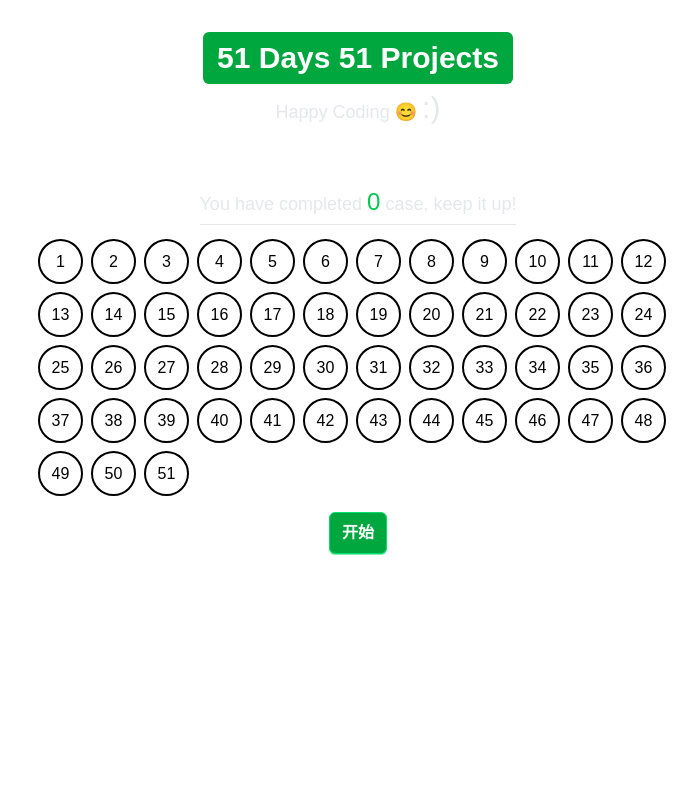
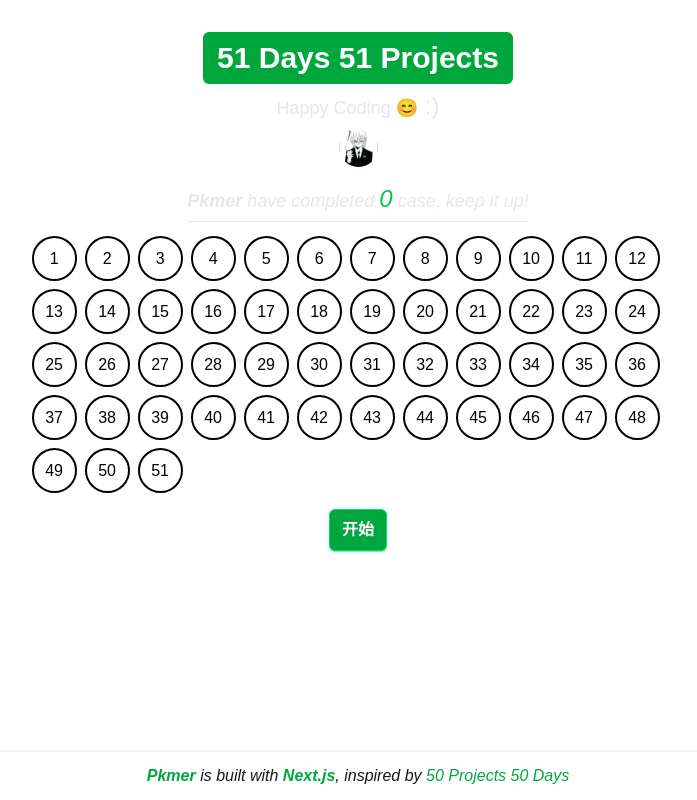
Before and after one commit to upangka/50days50projectsUseNextJs, a Next.js app: page / in a window 1280 px wide. Shown: the whole page, without its empty margins (282-979 px from the left). Built offline with nearby package versions, Linux system fonts and the light colour scheme.

Commit message:
refactor(首页): 优化首页

```diff
--- a/src/app/layout.tsx
+++ b/src/app/layout.tsx
@@ -24,7 +24,29 @@ export default function RootLayout({
 }>) {
   return (
     <html lang='en'>
-      <body className={`${geistSans.variable} ${geistMono.variable} antialiased`}>{children}</body>
+      <body
+        className={`relative h-screen min-w-[1024px] overflow-x-auto ${geistSans.variable} ${geistMono.variable} antialiased`}
+      >
+        <main>{children}</main>
+        <footer className='absolute bottom-0 flex w-screen justify-center rounded-full border-t-2 border-gray-100 italic shadow-2xl shadow-amber-50'>
+          <div className='py-3'>
+            <a
+              href='https://gitee.com/pkmer/50days50projects-use-next-js'
+              className='font-bold text-green-600'
+            >
+              Pkmer
+            </a>{' '}
+            is built with{' '}
+            <a href='https://nextjs.org/' className='font-bold text-green-600'>
+              Next.js
+            </a>
+            , inspired by {''}
+            <a className='text-green-600' href='https://github.com/bradtraversy/50projects50days'>
+              50 Projects 50 Days
+            </a>
+          </div>
+        </footer>
+      </body>
     </html>
   )
 }
--- a/src/app/page.tsx
+++ b/src/app/page.tsx
@@ -5,6 +5,7 @@ import { useState } from 'react'
 import { Button } from '@/components/pkmer-button'
 import { projects, finishedProjects, unfinishedProjects } from '@/data/projects'
 import { getRandomInt } from '@/utils'
+import Image from 'next/image'
 export default function App() {
   const [highlightedIndex, setHighlightedIndex] = useState(-1)
   const [chooseStatus, setChooseStatus] = useState<ChooseStatus>('unchoosed')
@@ -26,7 +27,7 @@ export default function App() {
     const interval = setInterval(() => {
       const chooseUnfinishedId = doChoose()
       setHighlightedIndex(chooseUnfinishedId)
-    }, 450)
+    }, 300)
 
     setTimeout(() => {
       clearInterval(interval)
@@ -52,14 +53,17 @@ export default function App() {
           {projects.length} Days {projects.length} Projects
         </h1>
         <p className='text-lg text-gray-200'>
-          Happy Coding 😊 <span className='text-3xl'>:)</span>
+          Happy Coding 😊<span className='text-2xl'> :)</span>
         </p>
+        <Image className='rounded-full' src='/pkmer.jpeg' width={39} height={39} alt='pkmer' />
       </div>
 
-      <div className='mt-15 flex flex-col items-center justify-center'>
-        <h2 className='mb-3.5 border-b border-double border-gray-200 pb-1.5 text-lg text-gray-200'>
-          You have completed{' '}
-          <span className='text-2xl text-green-500'>{finishedProjects.length}</span>{' '}
+      <div className='mt-4 flex flex-col items-center justify-center'>
+        <h2 className='mb-3.5 border-b border-double border-gray-200 pb-1.5 text-lg text-gray-200 italic'>
+          <a href='https://gitee.com/pkmer/50days50projects-use-next-js' className='font-bold'>
+            Pkmer
+          </a>{' '}
+          have completed <span className='text-2xl text-green-500'>{finishedProjects.length}</span>{' '}
           {finishedProjects.length < 2 ? 'case' : 'cases'}, keep it up!
         </h2>
         <section className='mx-auto flex w-[50vw] flex-col items-center justify-center gap-4'>
@@ -82,13 +86,13 @@ interface CardProps {
 const Card: React.FC<CardProps> = ({ highlightedIndex }) => {
   return (
     <>
-      <section className='mx-auto flex flex-col items-center justify-center gap-4'>
-        <ul className='mx-auto flex h-full w-full flex-wrap items-center justify-start gap-2'>
+      <section className='flex flex-col items-center justify-center gap-4'>
+        <ul className='flex h-full w-[51vw] flex-wrap items-center justify-start gap-2 overflow-hidden'>
           {projects.map(project => (
             <li
               className={clsx(
                 'flex h-[45px] w-[45px] items-center justify-center rounded-full border-2 border-black bg-white text-black transition-all duration-500',
-                project.id == highlightedIndex && '!bg-yellow-500 text-white',
+                project.id == highlightedIndex && '!bg-yellow-600 text-white',
                 project.finished ? 'cursor-pointer !bg-green-600 text-white' : 'cursor-not-allowed'
               )}
               key={project.id}
```
Also changed, not shown: public/pkmer.jpeg (added).
